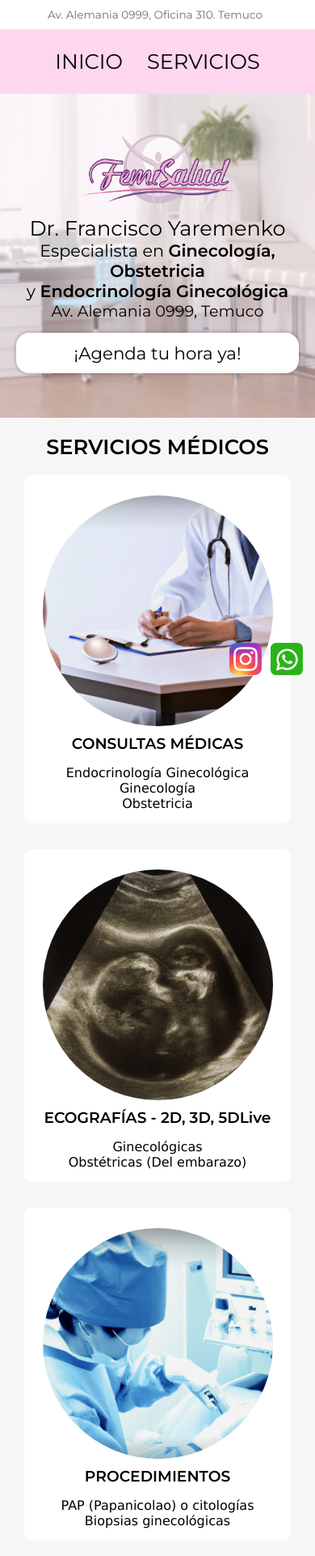
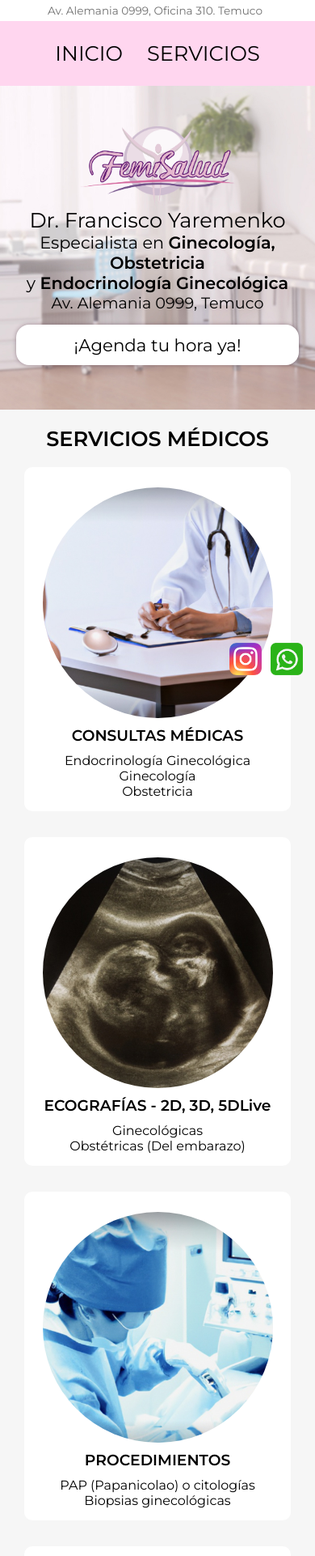
Before and after one commit to miguelraad28/femisalud, a website: page index.html in a window 390 px wide. Shown: the top 1922 px of the page at 81% size. Drawn offline with Linux system fonts and the light colour scheme.

Commit message:
Changes in padding & font size top & bottom data section

```diff
--- a/index.html
+++ b/index.html
@@ -86,9 +86,9 @@
                 </div>
                 <div class="serviceData">
                     <ul>
-                        <li>Endocrinología Ginecológica</li>
-                        <li>Ginecología</li>
-                        <li>Obstetricia</li>
+                        <li class="montserrat">Endocrinología Ginecológica</li>
+                        <li class="montserrat">Ginecología</li>
+                        <li class="montserrat">Obstetricia</li>
                     </ul>
                 </div>
             </div>
@@ -101,8 +101,8 @@
                 </div>
                 <div class="serviceData">
                     <ul>
-                        <li>Ginecológicas</li>
-                        <li>Obstétricas (Del embarazo)</li>
+                        <li class="montserrat">Ginecológicas</li>
+                        <li class="montserrat">Obstétricas (Del embarazo)</li>
                     </ul>
                 </div>
             </div>
@@ -115,8 +115,8 @@
                 </div>
                 <div class="serviceData">
                     <ul>
-                        <li>PAP (Papanicolao) o citologías</li>
-                        <p>Biopsias ginecológicas</p>
+                        <li class="montserrat">PAP (Papanicolao) o citologías</li>
+                        <li class="montserrat">Biopsias ginecológicas</li>
                     </ul>
                 </div>
             </div>
@@ -129,9 +129,9 @@
                 </div>
                 <div class="serviceData">
                     <ul>
-                        <li>Partos</li>
-                        <li>Cesáreas</li>
-                        <li>Ginecológicas</li>
+                        <li class="montserrat">Partos</li>
+                        <li class="montserrat">Cesáreas</li>
+                        <li class="montserrat">Ginecológicas</li>
                     </ul>
                 </div>
             </div>
--- a/scss/services.scss
+++ b/scss/services.scss
@@ -2,7 +2,7 @@
     display: flex;
     flex-direction: column;
     max-width: 1300px;
-    font-family: 'Lucida Sans', 'Lucida Sans Regular', 'Lucida Grande', 'Lucida Sans Unicode', Geneva, Verdana, sans-serif;
+
     margin: auto;
     padding-top: 20px;
 
@@ -22,7 +22,7 @@
 
         .serviceContainer {
             text-align: center;
-            gap: 15px;
+            gap: 10px;
             display: flex;
             flex-direction: column;
             background-color: white;
--- a/scss/top&BottomDataSection.scss
+++ b/scss/top&BottomDataSection.scss
@@ -2,7 +2,7 @@
 .bottomDataSection {
     display: flex;
     justify-content: center;
-    gap: 15px;
+    gap: 13px;
     padding: 10px;
     color: white;
     background-color: white;
@@ -21,7 +21,7 @@
 
         p {
             padding-right: 6px;
-            font-size: 1.2em;
+            font-size: 1em;
         }
 
         img {
@@ -61,13 +61,28 @@
 }
 
 @media screen and (max-width: 1120px) {
+
+    .topDataSection,
+    .bottomDataSection {
+        display: flex;
+        justify-content: center;
+        gap: 15px;
+        padding: 5px;
+        color: white;
+        background-color: white;
+    }
+    .bottomDataSection {
+        background-color: rgb(74, 5, 139);
+    }
+
     .topDataSection a:nth-child(2),
-    .bottomDataSection a:nth-child(2){
-        p{
+    .bottomDataSection a:nth-child(2) {
+        p {
             font-size: 0.85em;
             flex-wrap: nowrap;
         }
     }
+
     .topDataSection a:first-child,
     .topDataSection a:last-child,
     .topDataSection a:nth-child(3),
```
Also changed, not shown: styles.css.
